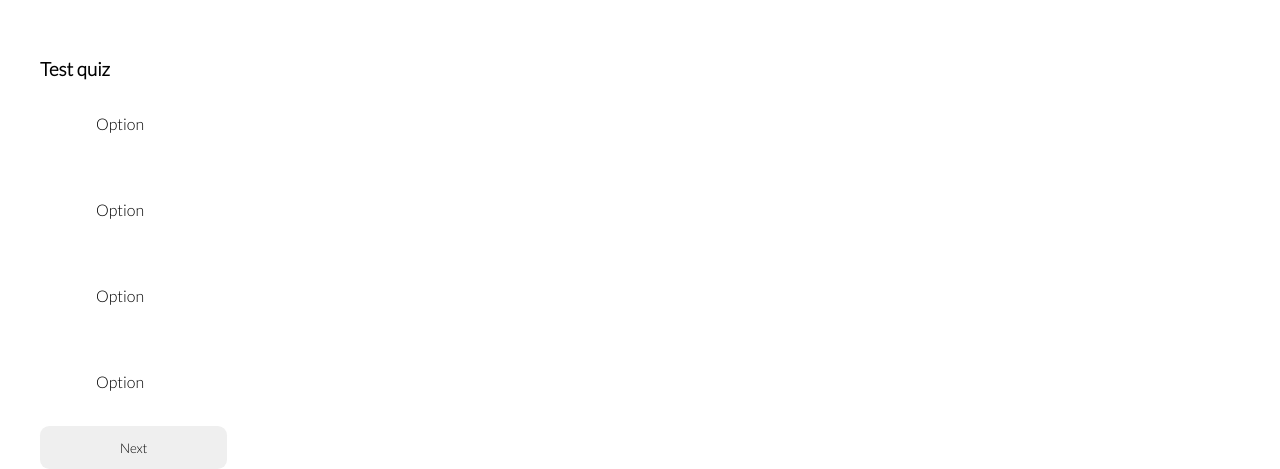
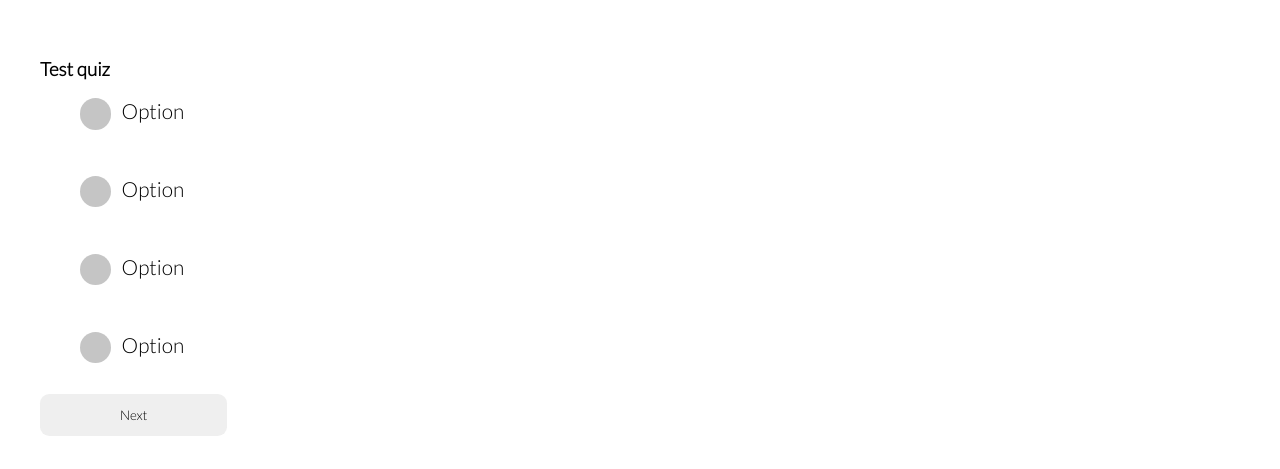
Before and after one commit to Ebenezr/Test-hub, a plain HTML site: page assets/pages/test.html in a window 1280 px wide. Shown: the part 81-550 px from the top of the page. Drawn offline with nearby package versions, Linux system fonts and the light colour scheme; a script that the page names is missing.

Commit message:
fix: fix form inputs names and style properties

```diff
--- a/assets/css/test.css
+++ b/assets/css/test.css
@@ -13,31 +13,74 @@ article ul{
     display: flex;
     flex-direction: column;
 }
-article ul li{
-    background-color: #ffffff;
-    padding:1em 1em;
-    border-radius: 0.7em;
-
-}
 .quiz-wrapper button{
     padding:1em 6em;
     border: none;
-
     border-radius: 0.7em;
 
-}
-.quiz-wrapper-header{
 
 }
+.quiz-wrapper button:hover{
+    background-color:#074F62;
+    color: #fff;
+}
+.input-container{
+    display: block;
+    position: relative;
+    padding-left: 2em;
+    margin-bottom: 1em;
+    cursor: pointer;
+    font-size: 1.3em;
+          -webkit-user-select: none;
+          -moz-user-select: none;
+          -ms-user-select: none;
+          user-select: none;
+}
 /*hide default radio buttons*/
-input[type="radio"]{
-    -webkit-appearance: none;
-    appearance: none;
-    position: relative;
-    display: block;
+.input-container input{
+    /* -webkit-appearance: none;
+    appearance: none; */
+    position: absolute;
+    opacity: 0;
+    cursor: pointer;
+
 
 }
-li:hover{
-    background-color:#000;
-    color:#fff;
+/* custom radio button styling */
+.check{
+  position: absolute;
+  top: 0;
+  left: 0;
+  height: 1.5em;
+  width: 1.5em;
+  background-color: rgb(197, 197, 197);
+  border-radius: 50%;
+
 }
+/*hover effect*/
+.input-container:hover input ~ .check{
+    background-color:#84b1be;
+}
+/*select effect*/
+.input-container input:checked ~ .check{
+    background-color:#074F62;
+}
+/*not checked indicator*/
+.check:after{
+    content:"";
+    position:absolute;
+    display:none;
+}
+/*checked indicator*/
+.input-container input:checked ~ .check:after{
+    display:block;
+}
+/*inside checked circle style*/
+.input-container .check:after {
+   top: 0.3em;
+   left: 0.3em;
+   width: 0.7em;
+   height: 0.7em;
+   border-radius: 50%;
+   background: rgb(255, 255, 255);
+}
--- a/assets/pages/test.html
+++ b/assets/pages/test.html
@@ -45,35 +45,33 @@
                     <!-- answers option section -->
                     <ul>
                         <li>
+
                             <label for="A" id="optionA" class="input-container">Option
-                                <input type="radio" name="option" id="A"
+                                <input type="radio" name="radio" id="A" class="options">
+                                <span class="check"></span>
+                            </label>
+                            </li>
+                       <li>
+                            <label for="B" id="optionB" class="input-container">Option
+                                <input type="radio" name="radio" id="B"
                                     class="options">
                                 <span class="check"></span>
                             </label>
-                        </li>
-                        <li>
-                            <label for="A" id="optionB" class="input-container">Option
-                                <input type="radio" name="option" id="B"
+                       </li>
+                       <li>
+                            <label for="C" id="optionC" class="input-container">Option
+                                <input type="radio" name="radio" id="C"
                                     class="options">
                                 <span class="check"></span>
                             </label>
-                        </li>
-                        <li>
-                            <label for="A" id="optionC" class="input-container">Option
-                                <input type="radio" name="option" id="C"
+                       </li>
+                       <li>
+                            <label for="D" id="optionD" class="input-container">Option
+                                <input type="radio" name="radio" id="D"
                                     class="options">
                                 <span class="check"></span>
                             </label>
-                        </li>
-                        <li>
-                            <label for="A" id="optionD" class="input-container">Option
-                                <input type="radio" name="option" id="D"
-                                    class="options">
-                                <span class="check"></span>
-                            </label>
-                        </li>
-
-                    </ul>
+                   </li>
                 </div>
                 <button id="submit">Next</button>
             </article>
```
